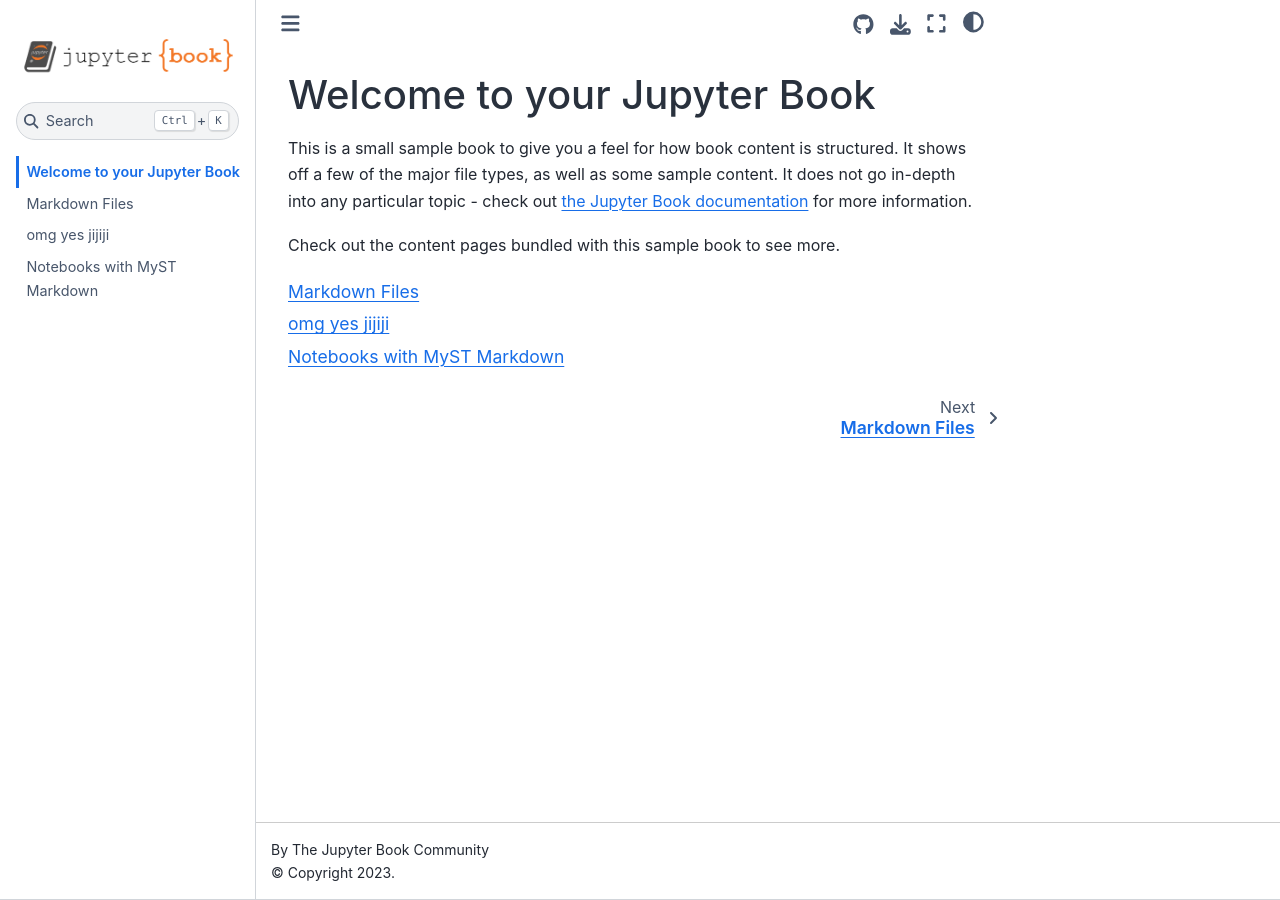
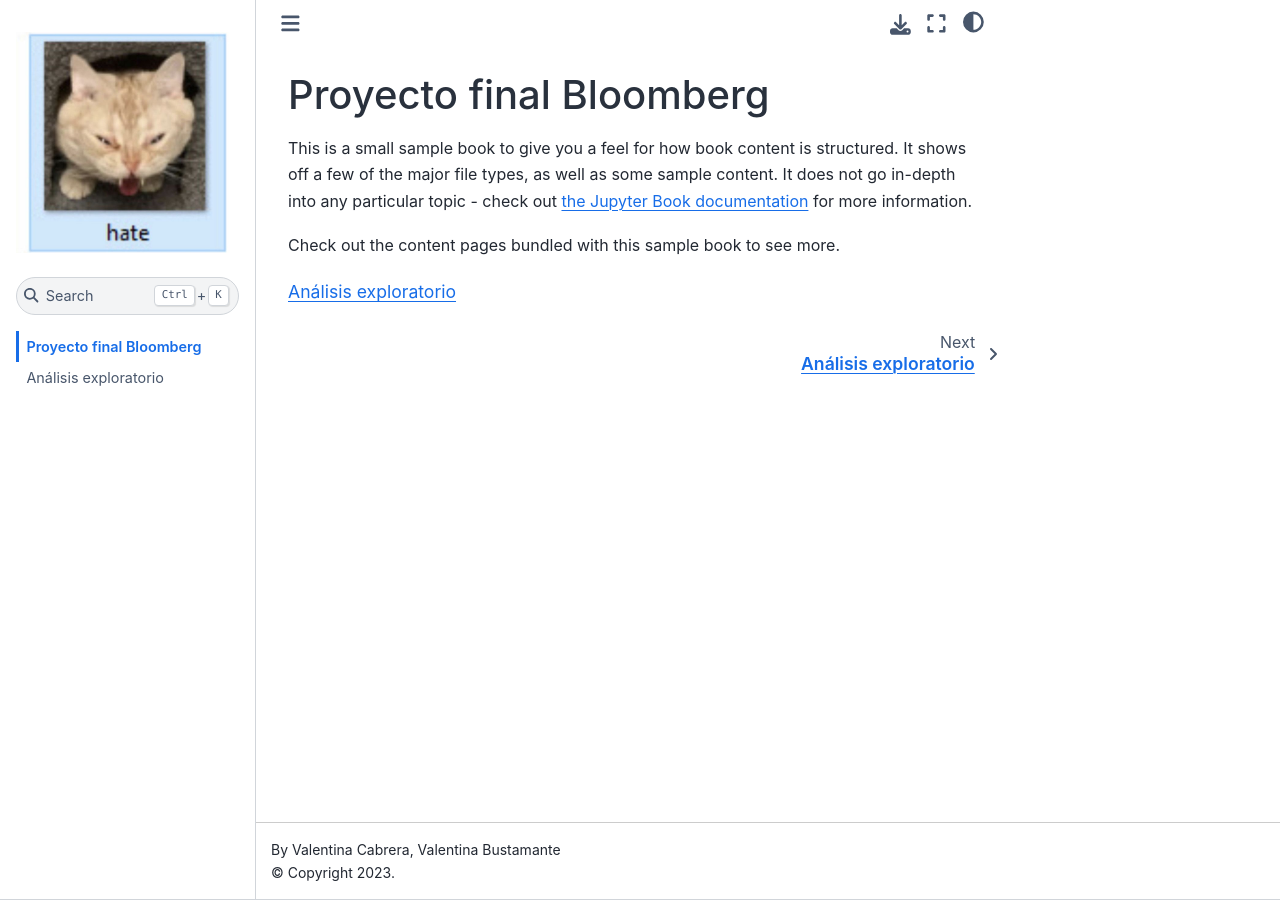
Before and after one commit to valentus-bq/valentus-bq.github.io, a Jupyter Book: the page built from intro.md, in a window 1280 px wide. Built offline with Jupyter Book 1.0.4 settings and Sphinx 7.4.7 and the Sphinx Book theme 1.1.4, drawn with Linux system fonts in a browser that asks for light colours; some of the changed lines change nothing that is shown.

````diff
--- a/_config.yml
+++ b/_config.yml
@@ -1,9 +1,9 @@
 # Book settings
 # Learn more at https://jupyterbook.org/customize/config.html
 
-title: My sample book
-author: The Jupyter Book Community
-logo: logo.png
+title: Proyecto final de Machine Learning
+author: Valentina Cabrera, Valentina Bustamante
+logo: logo.jpg
 
 # Force re-execution of notebooks on each build.
 # See https://jupyterbook.org/content/execute.html
@@ -28,5 +28,5 @@
 # Add GitHub buttons to your book
 # See https://jupyterbook.org/customize/config.html#add-a-link-to-your-repository
 html:
-  use_issues_button: true
-  use_repository_button: true
+  use_issues_button: false
+  use_repository_button: false
--- a/_toc.yml
+++ b/_toc.yml
@@ -4,6 +4,4 @@
 format: jb-book
 root: intro
 chapters:
-- file: markdown
-- file: notebooks
-- file: markdown-notebooks
+- file: eda
--- a/intro.md
+++ b/intro.md
@@ -1,4 +1,4 @@
-# Welcome to your Jupyter Book
+# Proyecto final Bloomberg
 
 This is a small sample book to give you a feel for how book content is
 structured.
--- a/markdown-notebooks.md
+++ /dev/null
@@ -1,53 +0,0 @@
----
-jupytext:
-  formats: md:myst
-  text_representation:
-    extension: .md
-    format_name: myst
-    format_version: 0.13
-    jupytext_version: 1.11.5
-kernelspec:
-  display_name: Python 3
-  language: python
-  name: python3
----
-
-# Notebooks with MyST Markdown
-
-Jupyter Book also lets you write text-based notebooks using MyST Markdown.
-See [the Notebooks with MyST Markdown documentation](https://jupyterbook.org/file-types/myst-notebooks.html) for more detailed instructions.
-This page shows off a notebook written in MyST Markdown.
-
-## An example cell
-
-With MyST Markdown, you can define code cells with a directive like so:
-
-```{code-cell}
-print(2 + 2)
-```
-
-When your book is built, the contents of any `{code-cell}` blocks will be
-executed with your default Jupyter kernel, and their outputs will be displayed
-in-line with the rest of your content.
-
-```{seealso}
-Jupyter Book uses [Jupytext](https://jupytext.readthedocs.io/en/latest/) to convert text-based files to notebooks, and can support [many other text-based notebook files](https://jupyterbook.org/file-types/jupytext.html).
-```
-
-## Create a notebook with MyST Markdown
-
-MyST Markdown notebooks are defined by two things:
-
-1. YAML metadata that is needed to understand if / how it should convert text files to notebooks (including information about the kernel needed).
-   See the YAML at the top of this page for example.
-2. The presence of `{code-cell}` directives, which will be executed with your book.
-
-That's all that is needed to get started!
-
-## Quickly add YAML metadata for MyST Notebooks
-
-If you have a markdown file and you'd like to quickly add YAML metadata to it, so that Jupyter Book will treat it as a MyST Markdown Notebook, run the following command:
-
-```
-jupyter-book myst init path/to/markdownfile.md
-```
--- a/markdown.md
+++ /dev/null
@@ -1,55 +0,0 @@
-# Markdown Files
-
-Whether you write your book's content in Jupyter Notebooks (`.ipynb`) or
-in regular markdown files (`.md`), you'll write in the same flavor of markdown
-called **MyST Markdown**.
-This is a simple file to help you get started and show off some syntax.
-
-## What is MyST?
-
-MyST stands for "Markedly Structured Text". It
-is a slight variation on a flavor of markdown called "CommonMark" markdown,
-with small syntax extensions to allow you to write **roles** and **directives**
-in the Sphinx ecosystem.
-
-For more about MyST, see [the MyST Markdown Overview](https://jupyterbook.org/content/myst.html).
-
-## Sample Roles and Directives
-
-Roles and directives are two of the most powerful tools in Jupyter Book. They
-are like functions, but written in a markup language. They both
-serve a similar purpose, but **roles are written in one line**, whereas
-**directives span many lines**. They both accept different kinds of inputs,
-and what they do with those inputs depends on the specific role or directive
-that is being called.
-
-Here is a "note" directive:
-
-```{note}
-Here is a note
-```
-
-It will be rendered in a special box when you build your book.
-
-Here is an inline directive to refer to a document: {doc}`markdown-notebooks`.
-
-
-## Citations
-
-You can also cite references that are stored in a `bibtex` file. For example,
-the following syntax: `` {cite}`holdgraf_evidence_2014` `` will render like
-this: {cite}`holdgraf_evidence_2014`.
-
-Moreover, you can insert a bibliography into your page with this syntax:
-The `{bibliography}` directive must be used for all the `{cite}` roles to
-render properly.
-For example, if the references for your book are stored in `references.bib`,
-then the bibliography is inserted with:
-
-```{bibliography}
-```
-
-## Learn more
-
-This is just a simple starter to get you started.
-You can learn a lot more at [jupyterbook.org](https://jupyterbook.org).
````
Also changed, not shown: eda.ipynb (added), logo.jpg (added), logo.png (deleted), notebooks.ipynb (deleted), 5 other files.
